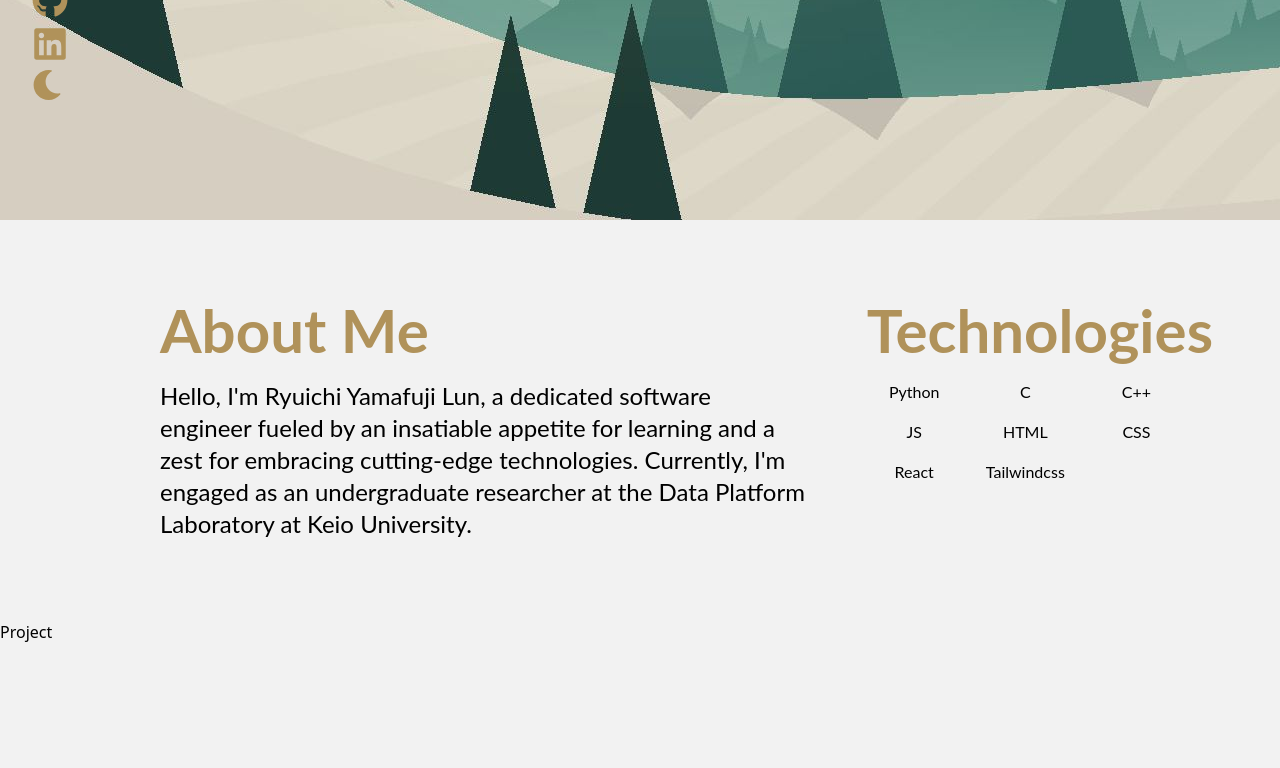
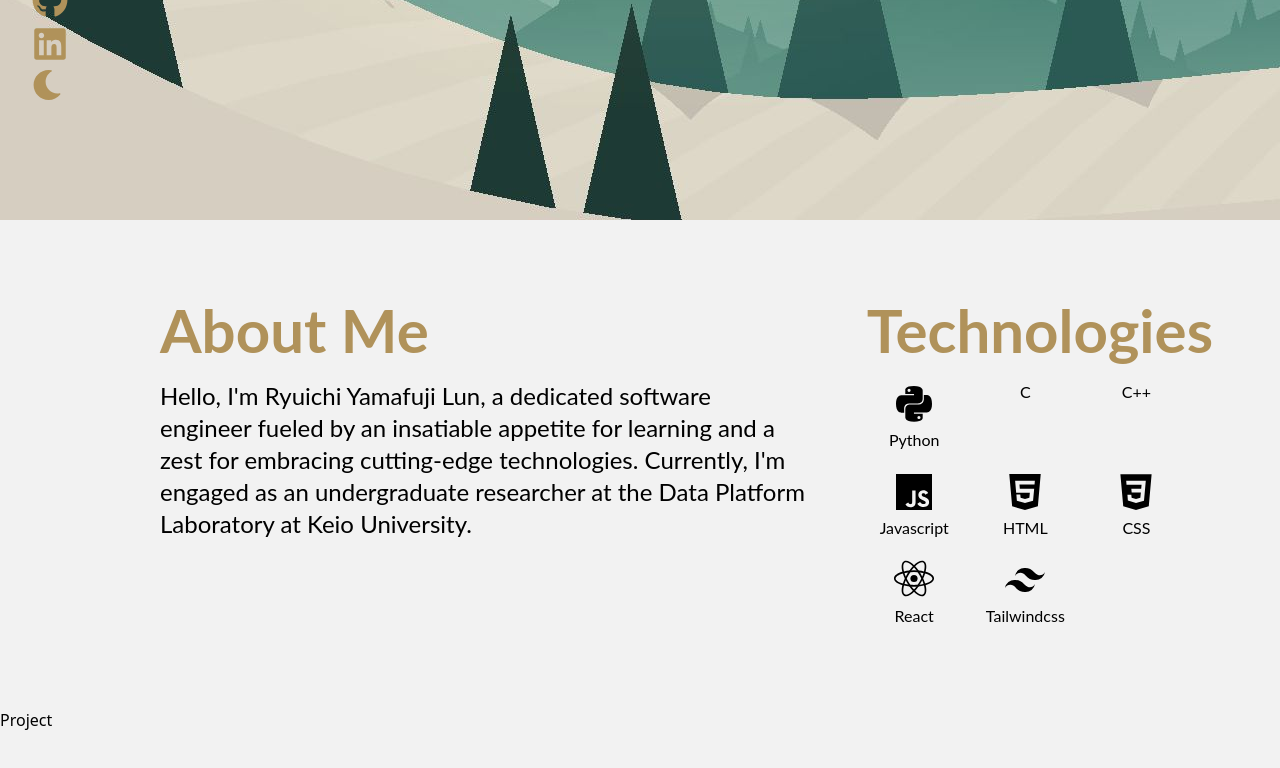
Before and after one commit to Ryuichi-Yamafuji-Lun/Portfolio, a React (Create React App) app: page / in a window 1280 px wide. Shown: the part 660-1428 px from the top of the page. Built offline with nearby package versions, Linux system fonts and the light colour scheme.

Commit message:
update icons

```diff
--- a/package.json
+++ b/package.json
@@ -6,7 +6,6 @@
     "@testing-library/jest-dom": "^5.17.0",
     "@testing-library/react": "^13.4.0",
     "@testing-library/user-event": "^13.5.0",
-    "devicon-react-svg": "^0.2.4",
     "react": "^18.2.0",
     "react-dom": "^18.2.0",
     "react-headroom": "^3.2.1",
--- a/src/pages/About.jsx
+++ b/src/pages/About.jsx
@@ -1,3 +1,5 @@
+import { BiLogoPython, BiLogoJavascript, BiLogoHtml5, BiLogoCss3, BiLogoReact, BiLogoTailwindCss } from "react-icons/bi";
+
 const About = () => {
   return (
     <div name="about" className="w-full font-lato">
@@ -6,7 +8,7 @@ const About = () => {
           {/* About Me */}
           <div className="md:col-span-2">
             <div className="max-w-[1000px] px-4 md:pl-20 pr-4 md:pr-5 mt-20 md:mt-0">
-              <p className="text-3xl text-line-white font-bold pb-5 sm:text-6xl"> About Me</p>
+              <p className="text-3xl text-line-white font-bold pb-5 text-center sm:text-6xl lg:text-left"> About Me</p>
               <p className="text-2xl">
                 Hello, I'm Ryuichi Yamafuji Lun, a dedicated software engineer fueled by an
                 insatiable appetite for learning and a zest for embracing cutting-edge technologies.
@@ -19,15 +21,33 @@ const About = () => {
             <div className="text-center">
               <p className="text-3xl text-line-white font-bold pb-5 sm:text-6xl">Technologies</p>
             </div>
-            <div className="grid grid-cols-3 gap-4 text-center">
-              <div>Python</div>
-              <div>C</div>
-              <div>C++</div>
-              <div>JS</div>
-              <div>HTML</div>
-              <div>CSS</div>
-              <div>React</div>
-              <div>Tailwindcss</div>
+            <div className="grid grid-cols-3 gap-4 mt-10 md:mt-0 text-center">
+              <div className="flex flex-col items-center">
+                <BiLogoPython size={48} />
+                <span>Python</span>
+              </div>
+              <div className="flex flex-col items-center">C</div>
+              <div className="flex flex-col items-center">C++</div>
+              <div className="flex flex-col items-center">
+                <BiLogoJavascript size={48} />
+                <span>Javascript</span>
+              </div>
+              <div className="flex flex-col items-center">
+                <BiLogoHtml5 size={48} />
+                <span>HTML</span>
+              </div>
+              <div className="flex flex-col items-center">
+                <BiLogoCss3 size={48} />
+                <span>CSS</span>
+              </div>
+              <div className="flex flex-col items-center">
+                <BiLogoReact size={48} />
+                <span>React</span>
+              </div>
+              <div className="flex flex-col items-center">
+                <BiLogoTailwindCss size={48} />
+                <span>Tailwindcss</span>
+              </div>
             </div>
           </div>
         </div>
```
Also changed, not shown: 1 other file (tests, documents, lock files or other folders).
